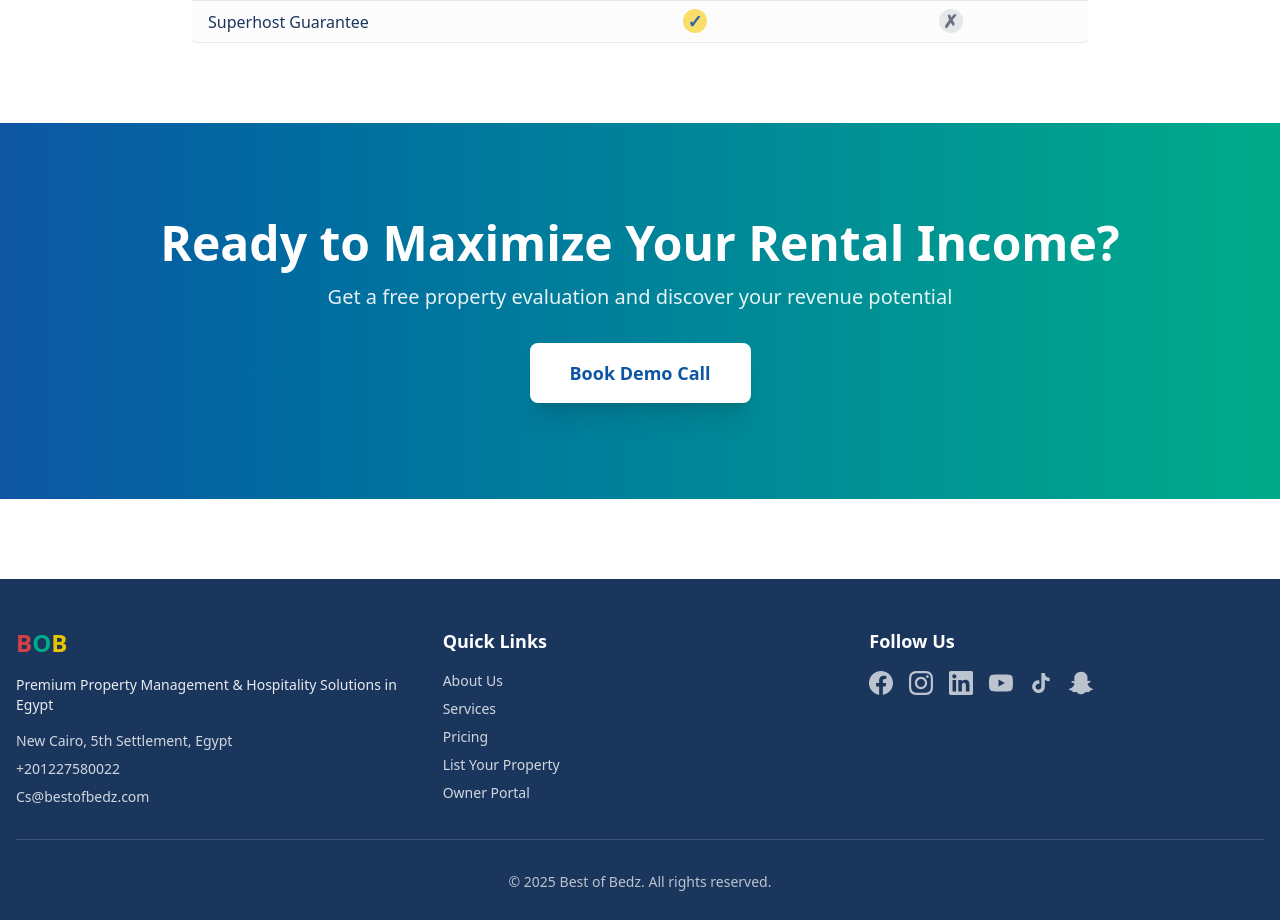
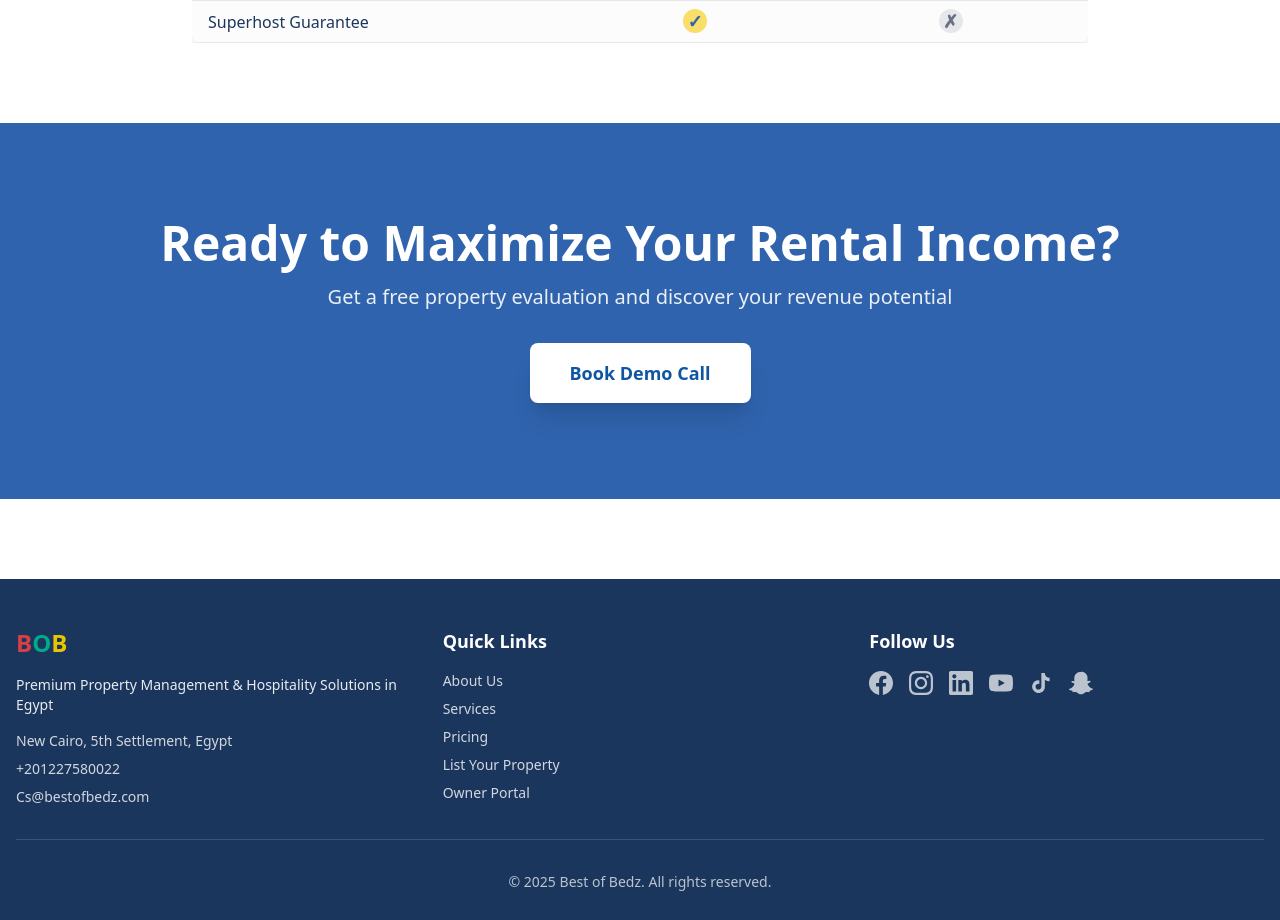
Before and after one commit to HASSANBOB533/property-mgtg-new, a Next.js app: page /en in a window 1280 px wide. Shown: the part 4960-5880 px from the top of the page. Built offline with nearby package versions, Linux system fonts and the light colour scheme.

Commit message:
Change Final CTA background to brand blue (#2F63AD)

```diff
--- a/components/homepage/FinalCTA.tsx
+++ b/components/homepage/FinalCTA.tsx
@@ -8,7 +8,7 @@
   const locale = useLocale();
 
   return (
-    <section className="py-16 md:py-24 bg-gradient-to-r from-blue-primary to-green-primary text-white">
+    <section className="py-16 md:py-24 bg-[#2F63AD] text-white">
       <div className="container mx-auto px-4 text-center">
         <h2 className="text-3xl md:text-5xl font-bold mb-4">
           {t('title')}
```
